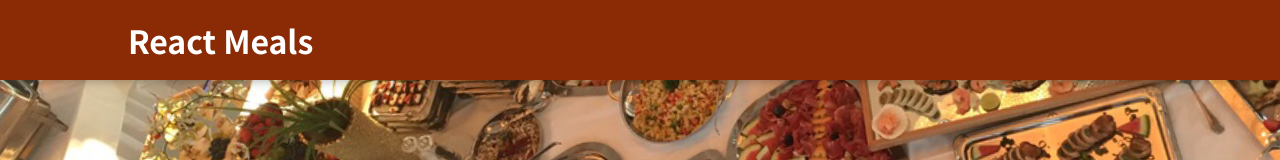
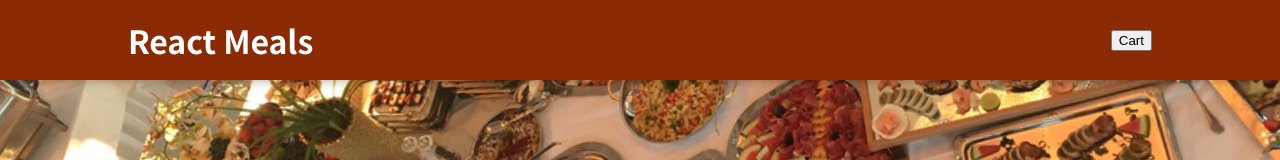
Before and after one commit to mohamuhsin/reactmeals, a React (Create React App) app: page / in a window 1280 px wide. Shown: the top 160 px of the page. Built offline with nearby package versions, Linux system fonts and the light colour scheme.

Commit message:
added cart button to the header

```diff
--- a/src/components/Layout/Header.js
+++ b/src/components/Layout/Header.js
@@ -7,6 +7,7 @@ const Header = () => {
     <Fragment>
       <header className={classes.header}>
         <h1>React Meals</h1>
+        <button>Cart</button>
       </header>
       <div className={classes["main-image"]}>
         <img src={mealsImage} alt="table full of delicious food" />
--- /dev/null
+++ b/src/components/Layout/HeaderCartButton.js
@@ -0,0 +1,4 @@
+const HeadercartButton = () => {
+  return;
+};
+export default HeadercartButton;
```
